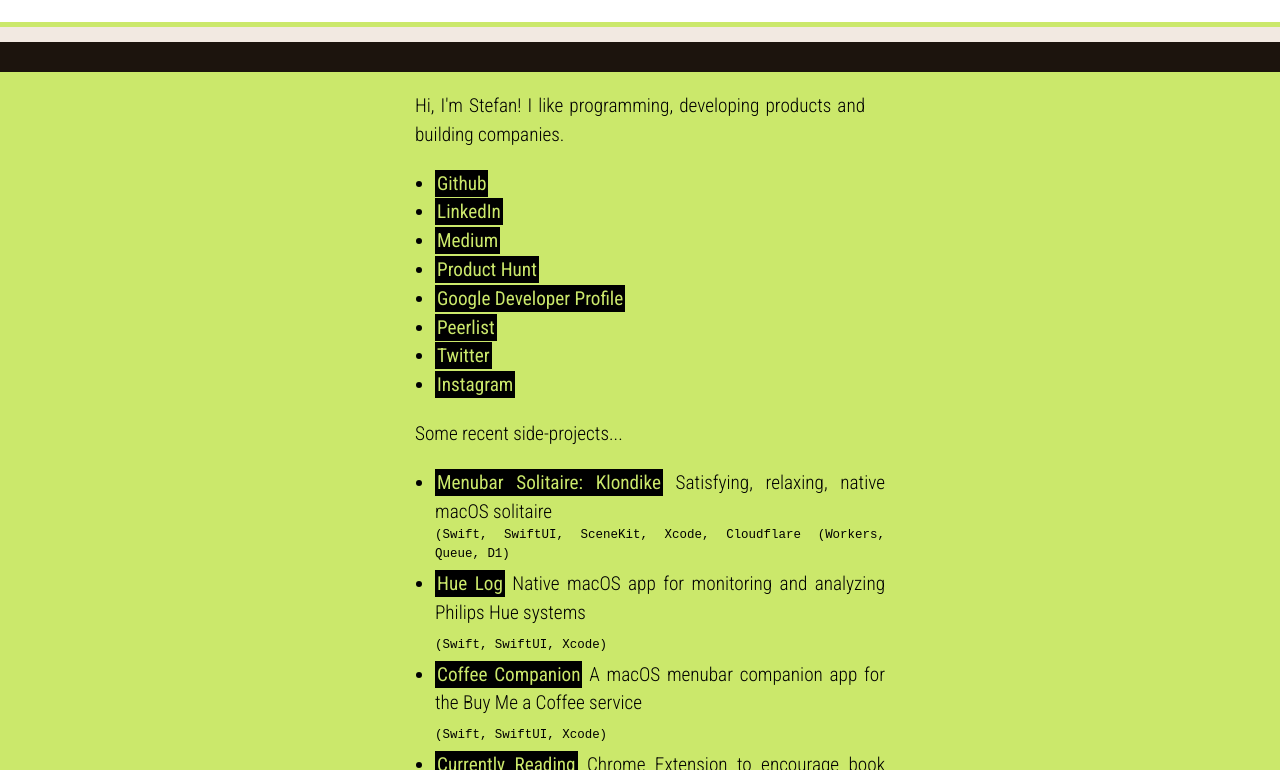
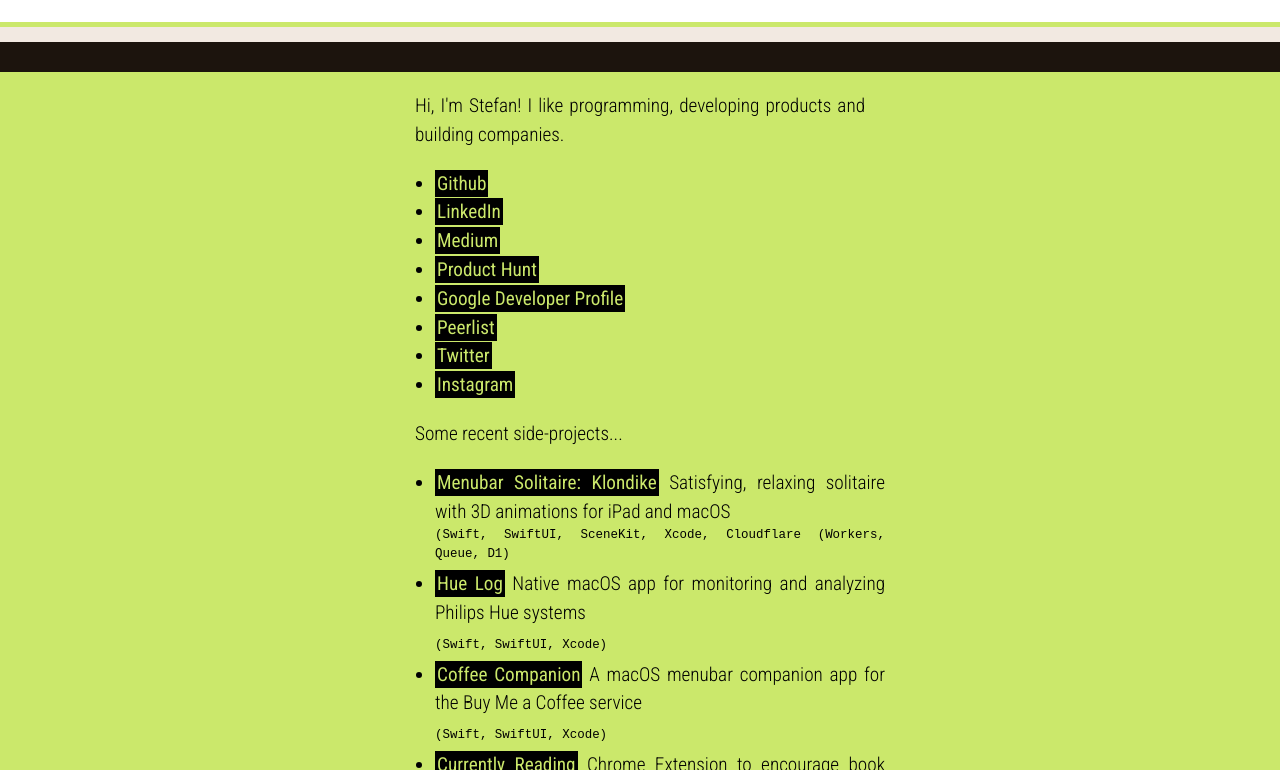
Before and after one commit to stpe/stpe.github.com, a plain HTML site: page index.html in a window 1280 px wide. Shown: the part 425-1195 px from the top of the page. Drawn offline with Linux system fonts and the light colour scheme.

Commit message:
Menubar Solitaire now also for iPad

```diff
--- a/index.html
+++ b/index.html
@@ -112,7 +112,7 @@
 	<p>Some recent side-projects...</p>
 	<p>
 		<ul>
-			<li><a href="https://menubar.games/solitaire">Menubar Solitaire: Klondike</a> Satisfying, relaxing, native macOS solitaire<br>
+			<li><a href="https://menubar.games/solitaire">Menubar Solitaire: Klondike</a> Satisfying, relaxing solitaire with 3D animations for iPad and macOS<br>
 				<span class="technical">(Swift, SwiftUI, SceneKit, Xcode, Cloudflare (Workers, Queue, D1)</span>
 			</li>
 
```
